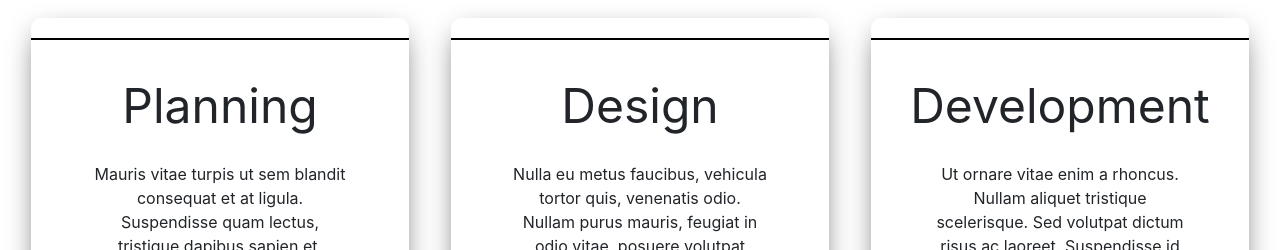
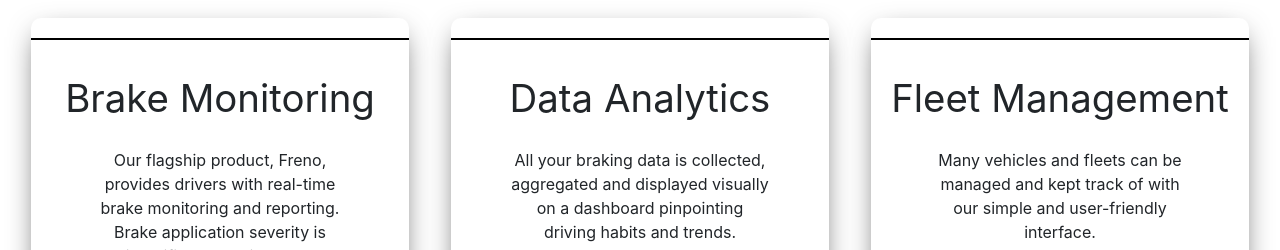
Before and after one commit to sdevalapurkar/smart-brake-monitor, a Next.js app: page / in a window 1280 px wide. Shown: the part 702-952 px from the top of the page. Built offline with nearby package versions, Linux system fonts and the light colour scheme; some icons are missing.

Commit message:
update services

```diff
--- a/pages/index.css
+++ b/pages/index.css
@@ -92,7 +92,7 @@ div.services {
 }
 
 .services p.service-title {
-    font-size: 3rem;
+    font-size: 2.4rem;
     padding-bottom: 20px;
     margin: 0;
 }
--- a/pages/index.js
+++ b/pages/index.js
@@ -73,19 +73,19 @@ class Index extends Component {
                     <div>
                         <div className="services">
                             <div className="service-one">
-                                <p className="service-icon"><i className="far fa-calendar-alt"></i></p>
-                                <p className="service-title">Planning</p>
-                                <p>Mauris vitae turpis ut sem blandit consequat et at ligula. Suspendisse quam lectus, tristique dapibus sapien et, tempus suscipit nisl.</p>
+                                <p className="service-icon"><i className="fas fa-car"></i></p>
+                                <p className="service-title">Brake Monitoring</p>
+                                <p>Our flagship product, Freno, provides drivers with real-time brake monitoring and reporting. Brake application severity is identified and drivers are automatically notified.</p>
                             </div>
                             <div className="service-two">
-                                <p className="service-icon"><i className="fas fa-crop"></i></p>
-                                <p className="service-title">Design</p>
-                                <p>Nulla eu metus faucibus, vehicula tortor quis, venenatis odio. Nullam purus mauris, feugiat in odio vitae, posuere volutpat libero. Sed et convallis libero.</p>
+                                <p className="service-icon"><i className="fas fa-chart-bar"></i></p>
+                                <p className="service-title">Data Analytics</p>
+                                <p>All your braking data is collected, aggregated and displayed visually on a dashboard pinpointing driving habits and trends.</p>
                             </div>
                             <div className="service-three">
-                                <p className="service-icon"><i className="fas fa-code"></i></p>
-                                <p className="service-title">Development</p>
-                                <p>Ut ornare vitae enim a rhoncus. Nullam aliquet tristique scelerisque. Sed volutpat dictum risus ac laoreet. Suspendisse id lorem in enim sollicitudin varius.</p>
+                                <p className="service-icon"><i className="fas fa-user-friends"></i></p>
+                                <p className="service-title">Fleet Management</p>
+                                <p>Many vehicles and fleets can be managed and kept track of with our simple and user-friendly interface.</p>
                             </div>
                         </div>
                     </div>
```
